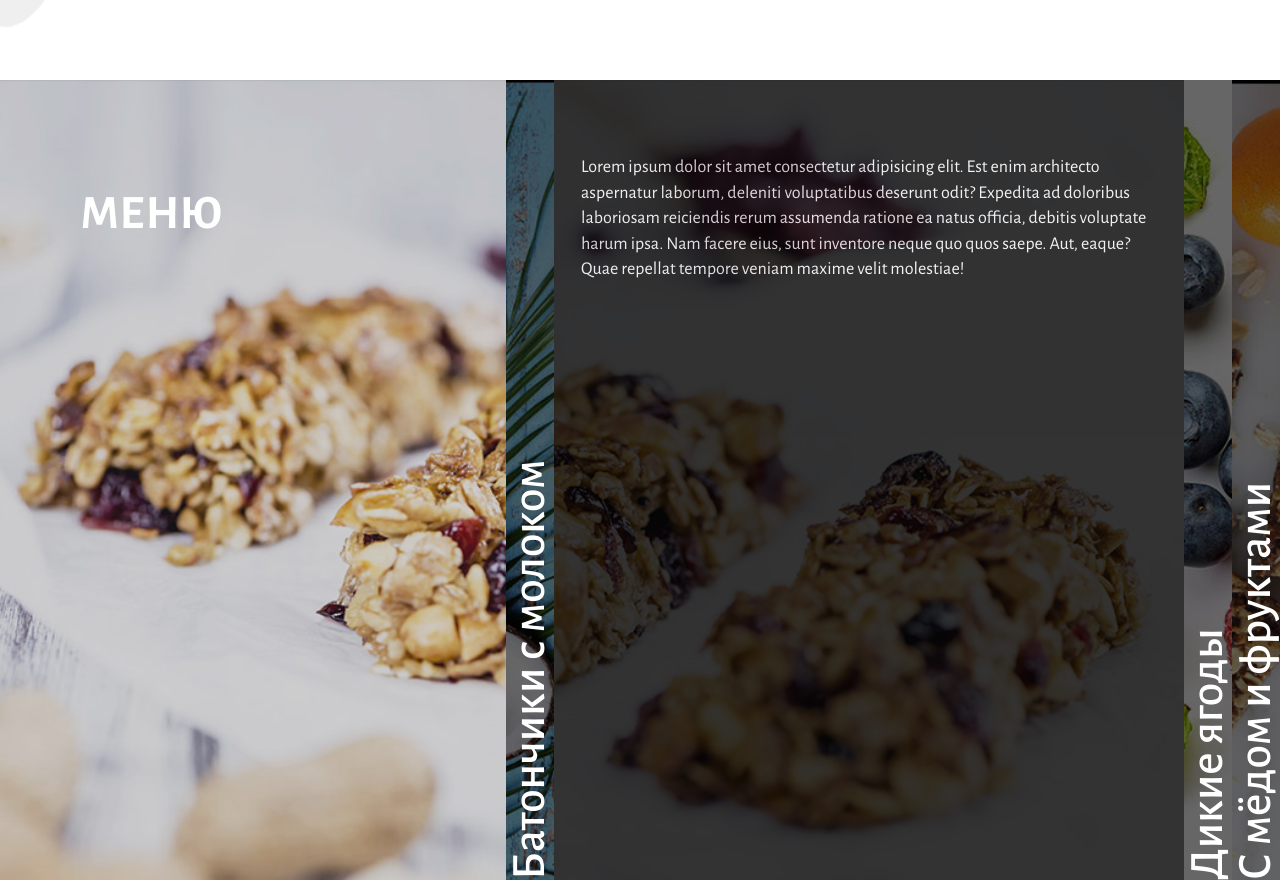
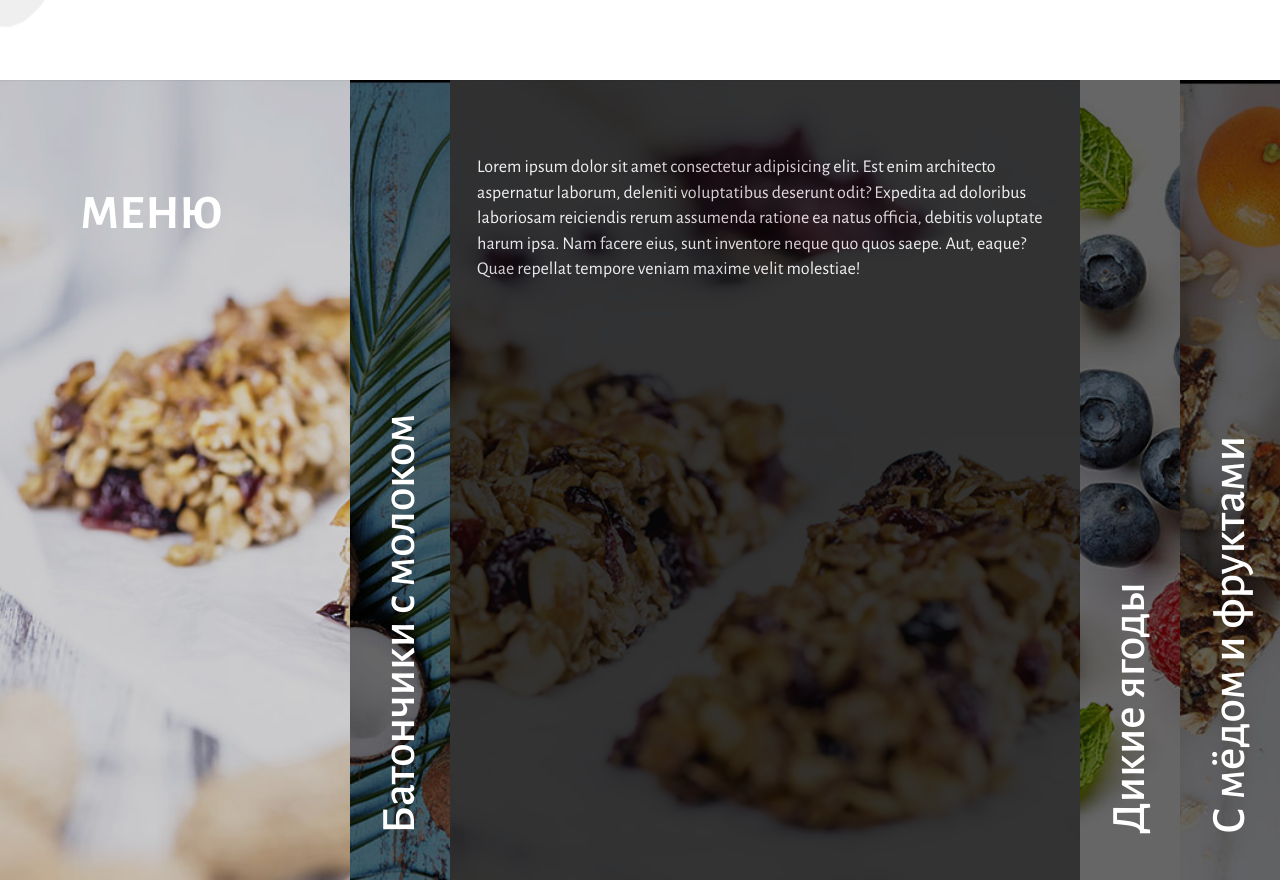
Before and after one commit to iomelyuhin/webmiddle, a plain HTML site: page index.html in a window 1280 px wide. Shown: the part 3120-4000 px from the top of the page. Drawn offline with Linux system fonts and the light colour scheme.

Commit message:
webmiddle v.4 product

```diff
--- a/css/blocks/_menu.scss
+++ b/css/blocks/_menu.scss
@@ -54,7 +54,7 @@
   height: 100%;
   font-family: 'Alegr-medium';
   font-size: 48px;
-  //padding: rem(46px) rem(26px);
+  padding: rem(46px) rem(26px);
   line-height: 1;
 }
 
```
Also changed, not shown: css/main.css.
